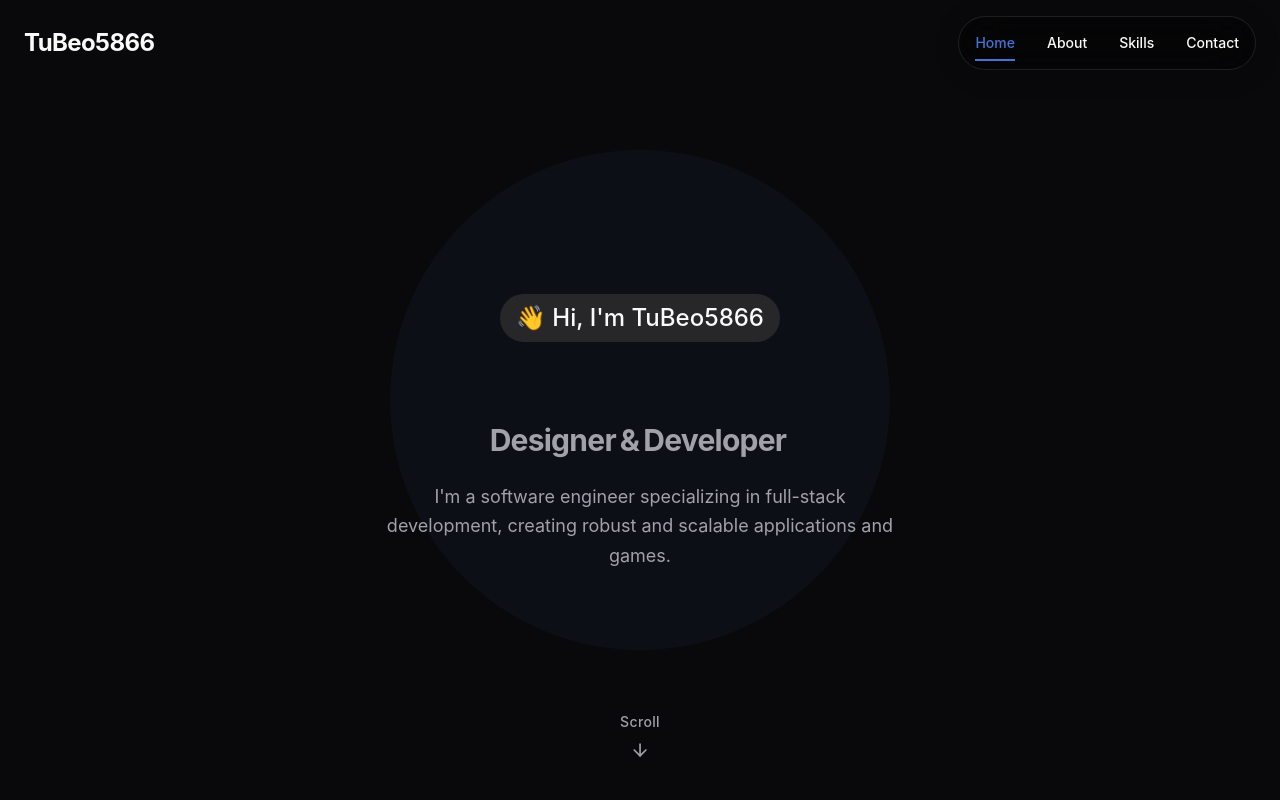
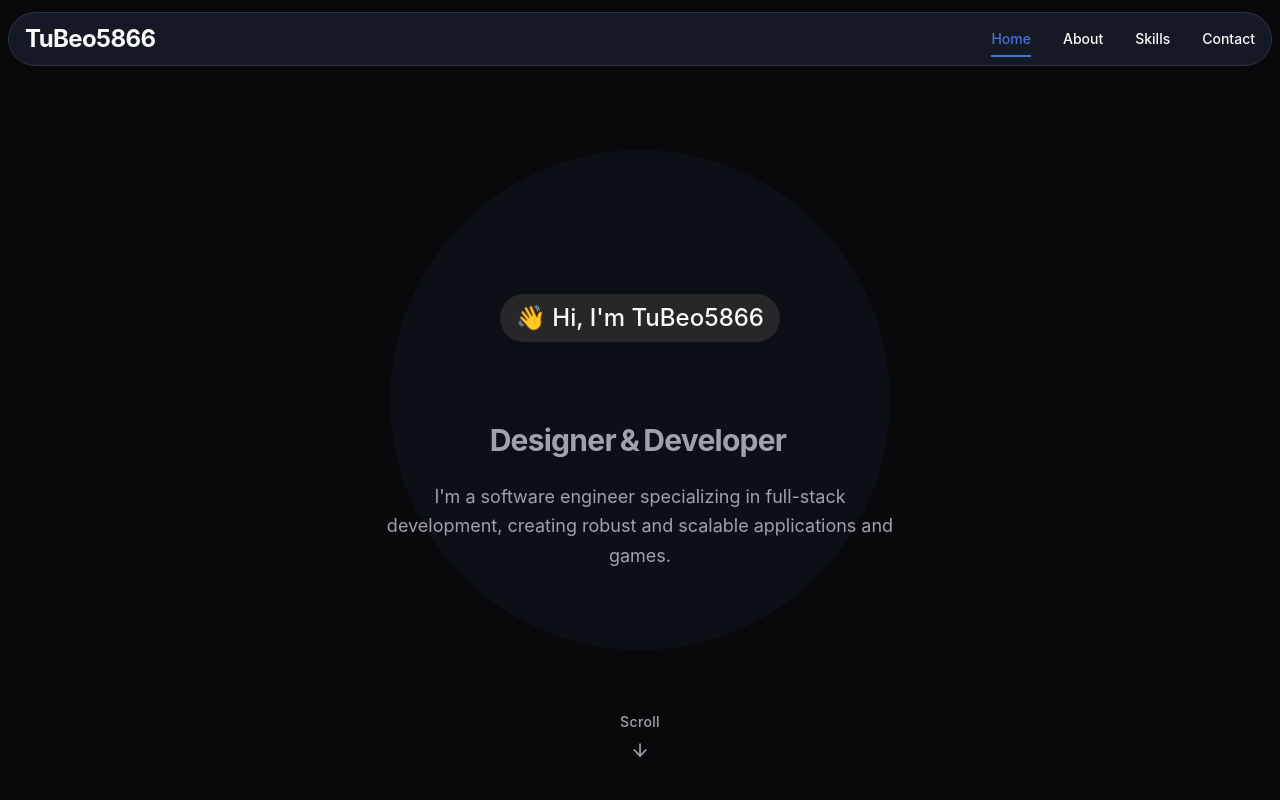
Before and after one commit to TuBeo5866/p-195704, a React (Vite) app: page / in a window 1280 px wide. Shown: the top 800 px of the page. Built offline with nearby package versions, Linux system fonts and the light colour scheme.

Commit message:
feat: Implement menu bar component
This commit adds a menu bar component with acrylic styling and rounded corners. The menu bar is positioned at the top of the application.

```diff
--- a/src/components/Footer.tsx
+++ b/src/components/Footer.tsx
@@ -11,7 +11,7 @@ const Footer: React.FC = () => {
   const currentYear = new Date().getFullYear();
 
   return (
-    <footer className="bg-secondary/30 py-12 mt-12">
+    <footer className="bg-[#1A1F2C]/60 backdrop-blur-md py-12 mt-12">
       <div className="max-w-7xl mx-auto px-4 sm:px-6 lg:px-8">
         <div className="grid grid-cols-1 md:grid-cols-3 gap-8">
           {/* Column 1: Logo and Tagline */}
@@ -25,7 +25,7 @@ const Footer: React.FC = () => {
                 href="https://linktr.ee/tubeo5866"
                 target="_blank"
                 rel="noopener noreferrer"
-                className="bg-background hover:bg-primary hover:text-primary-foreground rounded-full p-2 transition-colors duration-200 w-auto px-5 flex items-center gap-2"
+                className="bg-[#1A1F2C]/80 backdrop-blur-lg hover:bg-primary hover:text-primary-foreground rounded-full p-2 transition-colors duration-200 w-auto px-5 flex items-center gap-2 border border-white/10"
                 aria-label="Linktree"
               >
                 <Link size={18} /> Linktree
@@ -51,7 +51,7 @@ const Footer: React.FC = () => {
             <p className="text-sm text-muted-foreground">
               Have a project in mind or want to collaborate? Feel free to reach out!
             </p>
-            <Button asChild variant="outline" className="mt-2 group">
+            <Button asChild variant="outline" className="mt-2 group bg-[#1A1F2C]/80 backdrop-blur-lg border border-white/10">
               <a href="#contact">
                 Contact Me <ExternalLink size={14} className="ml-1 transition-transform group-hover:translate-x-1" />
               </a>
@@ -59,7 +59,7 @@ const Footer: React.FC = () => {
           </div>
         </div>
 
-        <div className="border-t border-border mt-8 pt-8 flex justify-center text-sm text-muted-foreground text-center">
+        <div className="border-t border-white/10 mt-8 pt-8 flex justify-center text-sm text-muted-foreground text-center">
           <p>&copy; {currentYear} TuBeo5866. All rights reserved.</p>
         </div>
       </div>
--- a/src/components/Header.tsx
+++ b/src/components/Header.tsx
@@ -66,11 +66,12 @@ const Header: React.FC = () => {
   return (
     <header
       className={cn(
-        'fixed top-0 left-0 right-0 z-50 transition-all duration-300 px-6 py-4',
-        isScrolled ? 'bg-muted/80 shadow-subtle backdrop-blur-sm' : 'bg-transparent'
+        'fixed top-0 left-0 right-0 z-50 transition-all duration-300 py-2',
+        isScrolled ? 'py-2' : 'py-3'
       )}
     >
-      <div className="max-w-7xl mx-auto flex justify-between items-center">
+      <div className="max-w-7xl mx-auto px-2">
+        <div className="bg-[#1A1F2C]/80 backdrop-blur-lg rounded-full px-4 py-2 flex justify-between items-center border border-white/10">
           <a
             href="#home"
             className="text-2xl font-display font-bold tracking-tight hover:text-primary transition-colors"
@@ -83,7 +84,7 @@ const Header: React.FC = () => {
           </a>
 
           <nav className="hidden md:flex">
-          <div className="acrylic px-4 py-2 flex space-x-8">
+            <div className="flex space-x-8 items-center">
               {menuItems.map((item) => (
                 <a
                   key={item.label}
@@ -117,6 +118,7 @@ const Header: React.FC = () => {
             {isMenuOpen ? <X size={24} /> : <Menu size={24} />}
           </button>
         </div>
+      </div>
 
       {/* Only render mobile menu when open to save resources */}
       {isMenuOpen && (
```
Lines whose indentation alone changed are shown as unchanged.
